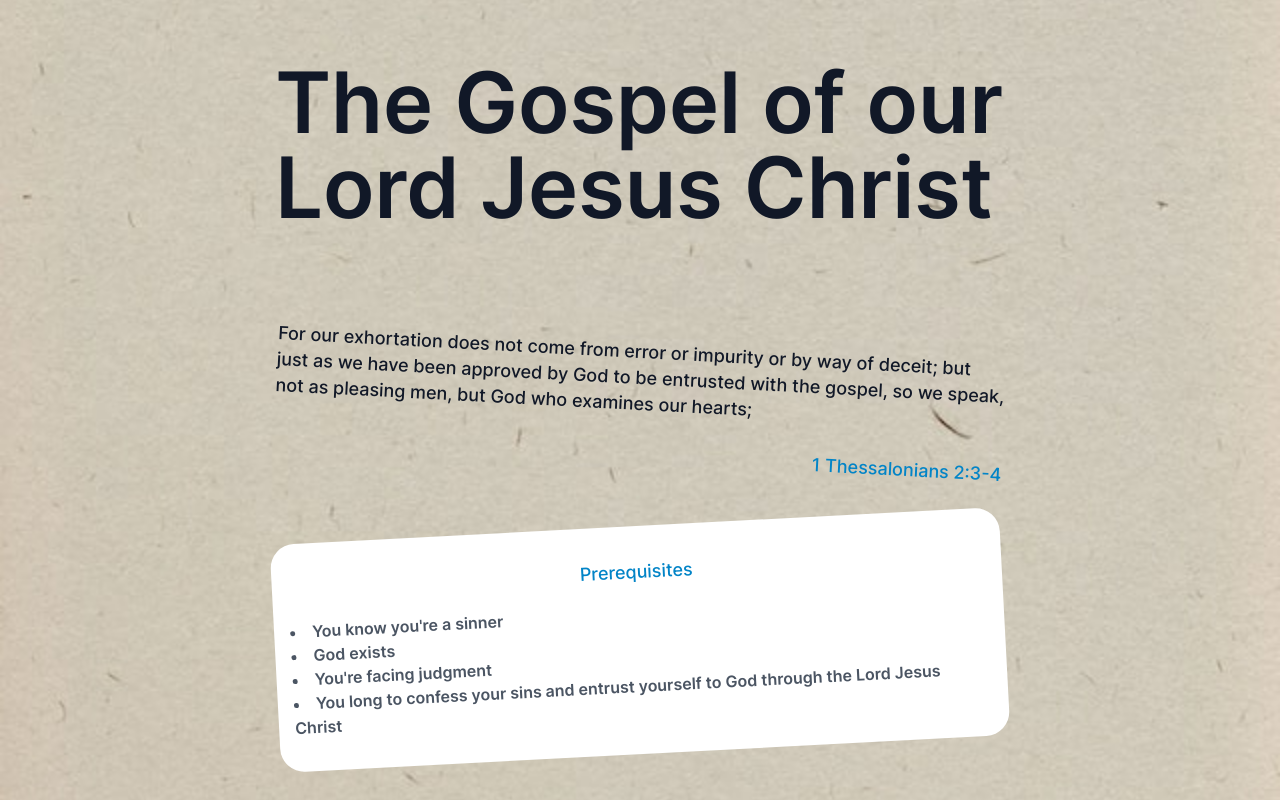
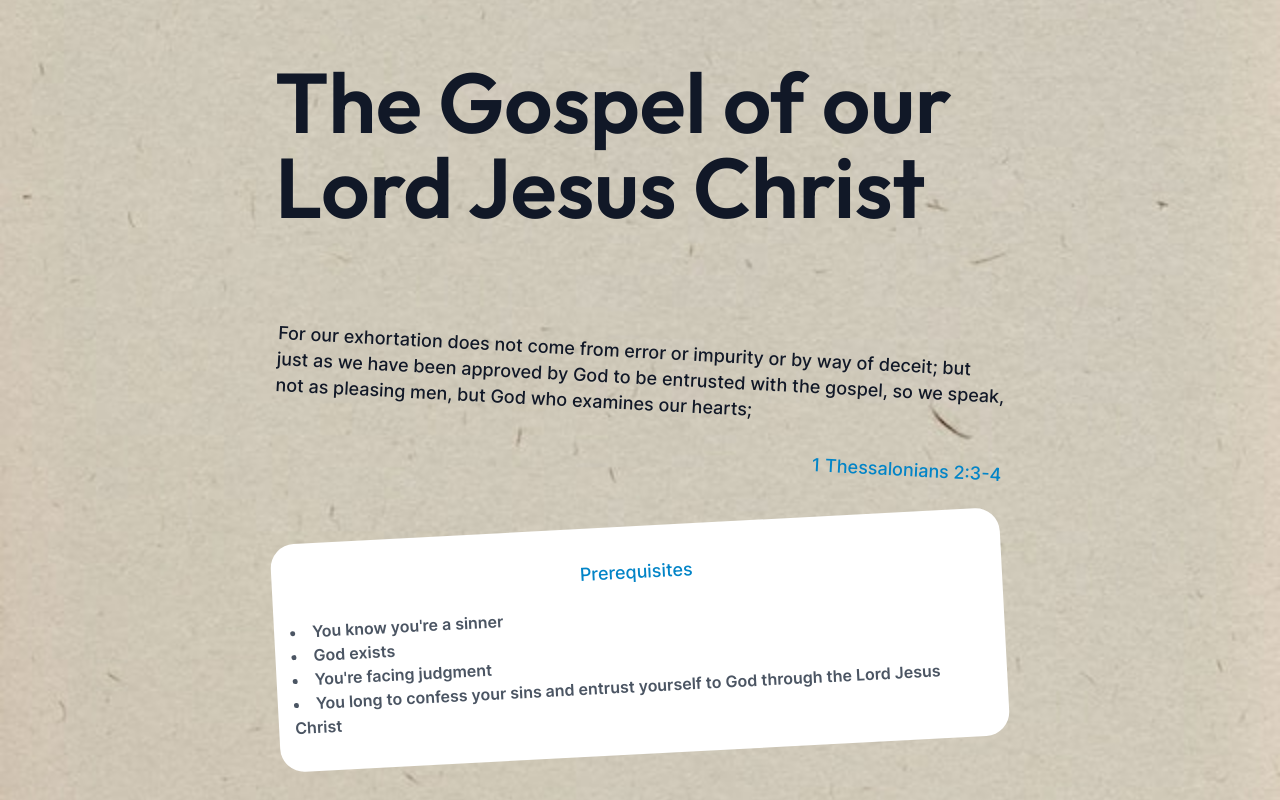
Before and after one commit to pkabore/gospel, a website: page kingdom.html in a window 1280 px wide. Shown: the top 800 px of the page. Drawn offline with Linux system fonts and the light colour scheme.

Commit message:
save work

```diff
--- a/assets/css/typography.min.css
+++ b/assets/css/typography.min.css
@@ -17,6 +17,16 @@
 	font-named-instance: "Italic";
 	src: url('../../fonts/Inter-italic.var.woff2') format('woff2');
 }
+
+@font-face {
+    font-family: "Outfit";
+    font-display: swap;
+    font-style: normal;
+    font-weight: 100 900;
+    font-named-instance: "Regular";
+    src: url('../../fonts/Outfit-Regular-Var.ttf') format('truetype');
+}
+
 
 :root {
 /* Increase or decrease the  number
```
Also changed, not shown: index.html (+1 -1 lines), fonts/Outfit-Regular-Var.ttf (added), fonts/Urbanist-Italic-Var.ttf (deleted), fonts/Urbanist-Regular-Var.ttf (deleted).
